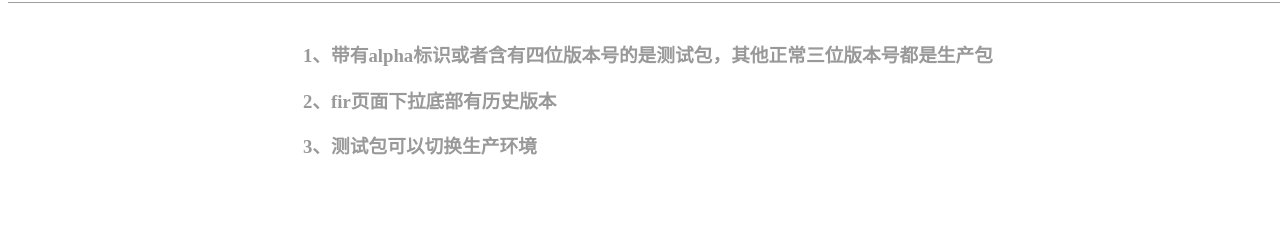
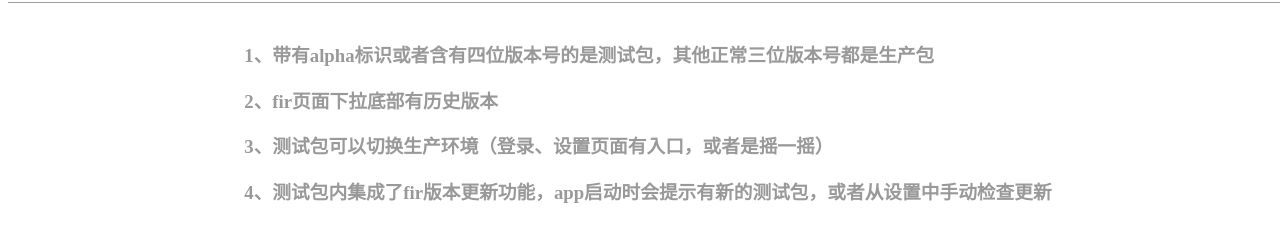
Before and after one commit to feierlaiedu/feierlaiedu.github.io, a plain HTML site: page index.html in a window 1280 px wide. Shown: the part 876-1118 px from the top of the page. Before the commit the page ends 1072 px from the top, so only its background shows below. Drawn offline with Linux system fonts and the light colour scheme.

Commit message:
update index.html

```diff
--- a/index.html
+++ b/index.html
@@ -86,7 +86,8 @@
     <h3 style="color: #999">
         <p>1、带有alpha标识或者含有四位版本号的是测试包，其他正常三位版本号都是生产包</p>
         <p>2、fir页面下拉底部有历史版本</p>
-        <p>3、测试包可以切换生产环境</p>
+        <p>3、测试包可以切换生产环境（登录、设置页面有入口，或者是摇一摇）</p>
+        <p>4、测试包内集成了fir版本更新功能，app启动时会提示有新的测试包，或者从设置中手动检查更新</p>
     </h3>
 </div>
 </body>
```
